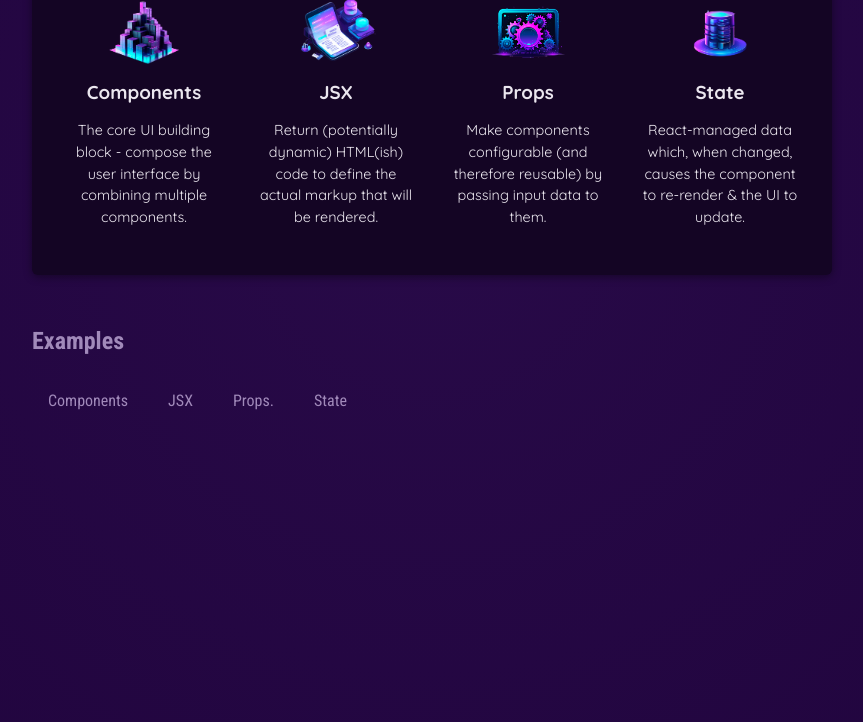
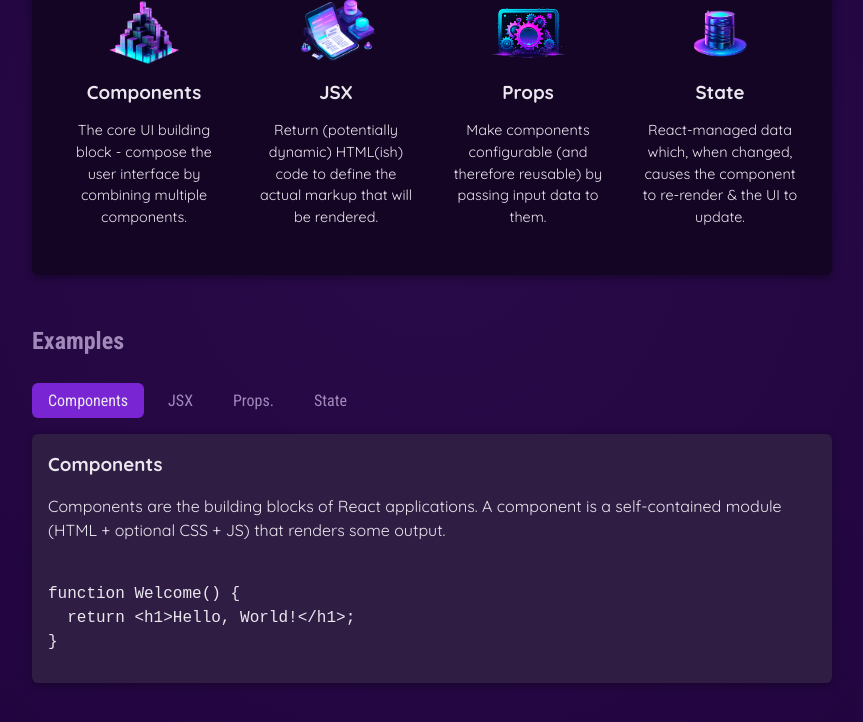
Before and after one commit to callmeskyy111/react-essentials, a React (Vite) app: page / in a window 1280 px wide. Both pictures are taken after a click on the button "Components". Shown: the part 424-1146 px from the top of the page, without its empty margins (208-1071 px from the left). Built offline with nearby package versions, Linux system fonts and the light colour scheme.

Commit message:
Dynamically displaying LIST-ITEMs ✅

```diff
--- a/src/App.jsx
+++ b/src/App.jsx
@@ -1,57 +1,73 @@
+import { useState } from "react";
 import CoreConcept from "./components/CoreConcept";
 import Header from "./components/Header/Header";
 import TabButton from "./components/TabButton";
-import { CORE_CONCEPTS } from "./data";
+//import { CORE_CONCEPTS } from "./data";
+import { CORE_CONCEPTS, EXAMPLES } from "./data.updated";
 
 function App() {
+  const [selectedTopic, setSelectedTopic] = useState(null);
 
   function handleSelect(selectedBtn) {
     // selectedBtn => 'components' / 'jsx'/ 'props' / 'state'
     // if(){} check
-    console.log(`EXAMPLE selected: ${selectedBtn} ✅`);
+    console.log(`selectedTopic: ${selectedTopic} ✅`);
+    setSelectedTopic(selectedBtn);
   }
 
-  console.log(`App Component rendering.. ☑️`)
+  console.log(`App Component rendering.. ☑️`);
   return (
     <div>
       <Header />
       <main>
         <section id="core-concepts">
           <h2>Core Concepts</h2>
+          {/* OUTPUTTING LIST-DATA DYNAMICALLY */}
           <ul>
-            <CoreConcept
-              {...CORE_CONCEPTS[0]} // short-syntax
-            />
-            <CoreConcept
-              title={CORE_CONCEPTS[1].title}
-              description={CORE_CONCEPTS[1].description}
-              image={CORE_CONCEPTS[1].image}
-            />
-            <CoreConcept
-              title={CORE_CONCEPTS[2].title}
-              description={CORE_CONCEPTS[2].description}
-              image={CORE_CONCEPTS[2].image}
-            />
-            <CoreConcept
-              title={CORE_CONCEPTS[3].title}
-              description={CORE_CONCEPTS[3].description}
-              image={CORE_CONCEPTS[3].image}
-            />
+            {CORE_CONCEPTS.map((concept) => {
+              return <CoreConcept {...concept} key={concept.title} />;
+            })}
           </ul>
         </section>
         <section id="examples">
           <h2>Examples</h2>
           <menu>
             {/* CHILDREN PROPS. */}
-            <TabButton onSelect={() => handleSelect("components")}>
+            <TabButton
+              onSelect={() => handleSelect("components")}
+              isSelected={selectedTopic === "components"}>
               Components
             </TabButton>
             {/* EVENTS */}
-            <TabButton onSelect={() => handleSelect('jsx')}>JSX</TabButton>
-            <TabButton onSelect={() => handleSelect('props')}>Props.</TabButton>
-            <TabButton onSelect={() => handleSelect('state')}>State</TabButton>
+            <TabButton
+              onSelect={() => handleSelect("jsx")}
+              isSelected={selectedTopic === "jsx"}>
+              JSX
+            </TabButton>
+            <TabButton
+              onSelect={() => handleSelect("props")}
+              isSelected={selectedTopic === "props"}>
+              Props.
+            </TabButton>
+            <TabButton
+              onSelect={() => handleSelect("state")}
+              isSelected={selectedTopic === "state"}>
+              State
+            </TabButton>
           </menu>
           {/* DYNAMIC CONTENT */}
+          {/* RENDERING CONDITIONALLY */}
+          {!selectedTopic ? (
+            <h1>👨🏻‍💻 PLEASE SELECT A TOPIC ⚛️</h1>
+          ) : (
+            <div id="tab-content">
+              <h3>{EXAMPLES[selectedTopic].title}</h3>
+              <p>{EXAMPLES[selectedTopic].description}</p>
+              <pre>
+                <code>{EXAMPLES[selectedTopic].code}</code>
+              </pre>
+            </div>
+          )}
         </section>
       </main>
     </div>
--- a/src/components/TabButton.jsx
+++ b/src/components/TabButton.jsx
@@ -1,8 +1,12 @@
-function TabButton({ children, onSelect }) {
-    console.log(`TabContent Component rendering.. ✔️`);
+function TabButton({ children, onSelect, isSelected }) {
+  console.log(`TabContent Component rendering.. ✔️`);
   return (
     <li>
-      <button onClick={onSelect}>{children}</button>
+      <button
+        className={isSelected ? 'active':''}
+        onClick={onSelect}>
+        {children}
+      </button>
     </li>
   );
 }
```
